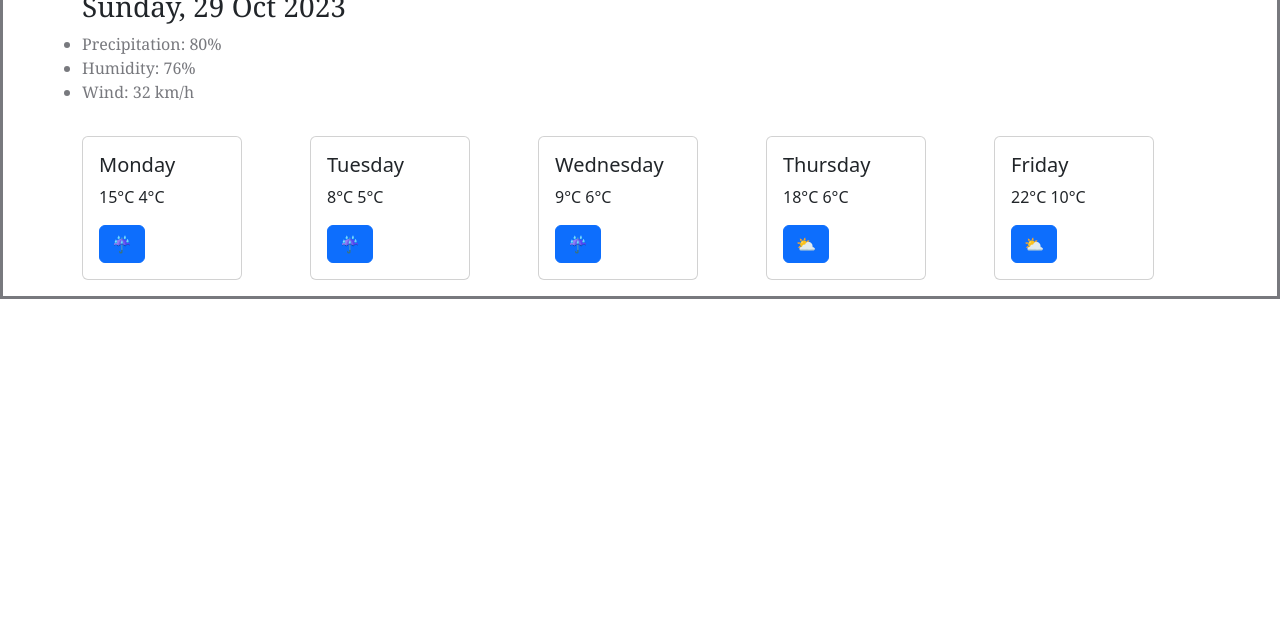
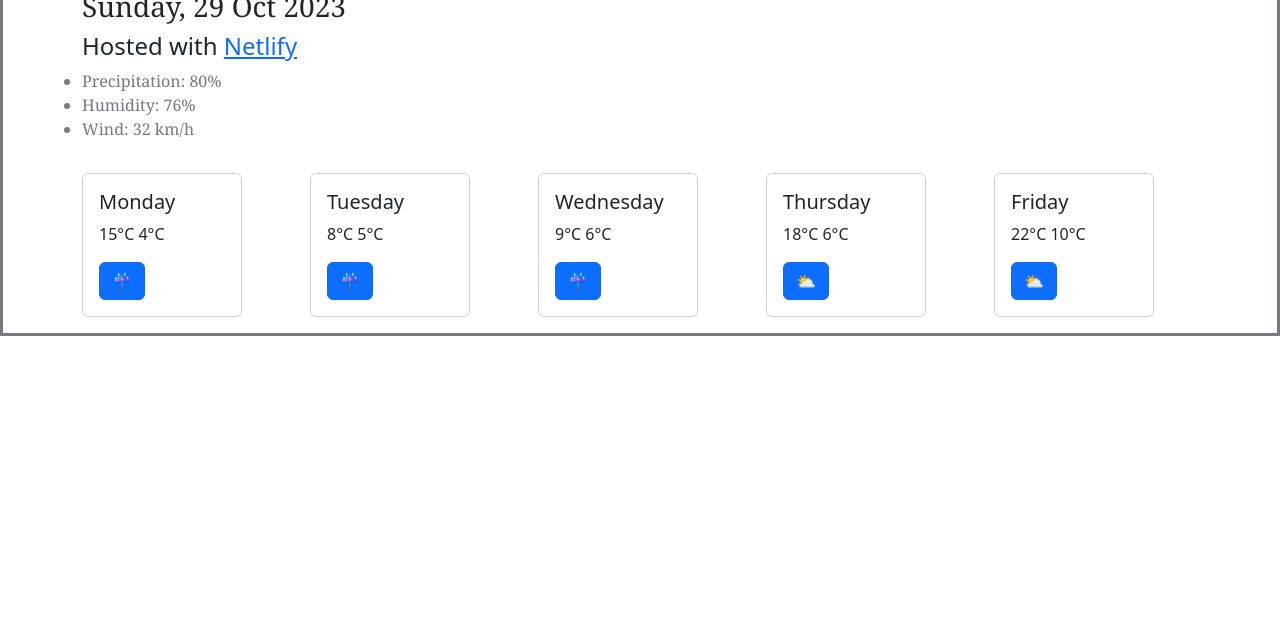
Before and after one commit to Sne210303/week6-lesson4-challenge, a plain HTML site: page index.html in a window 1280 px wide. Shown: the part 177-800 px from the top of the page. Drawn offline with nearby package versions, Linux system fonts and the light colour scheme; files that its build step writes are made by us from their sources; a script that the page names is missing.

Commit message:
Added a link to Netlify

```diff
--- a/index.html
+++ b/index.html
@@ -38,6 +38,8 @@
     <h1>Johannesburg, South Africa</h1>
     <h2>Mostly Cloudy 15°C|°F</h2>
     <h3>Sunday, 29 Oct 2023</h3>
+    <h4> Hosted with <a href="https://app.netlify.com/sites/lustrous-sunshine-494e9c/overview">Netlify</a>
+    </h4>
 
     <ul class="weather-description">
     <li>
```
